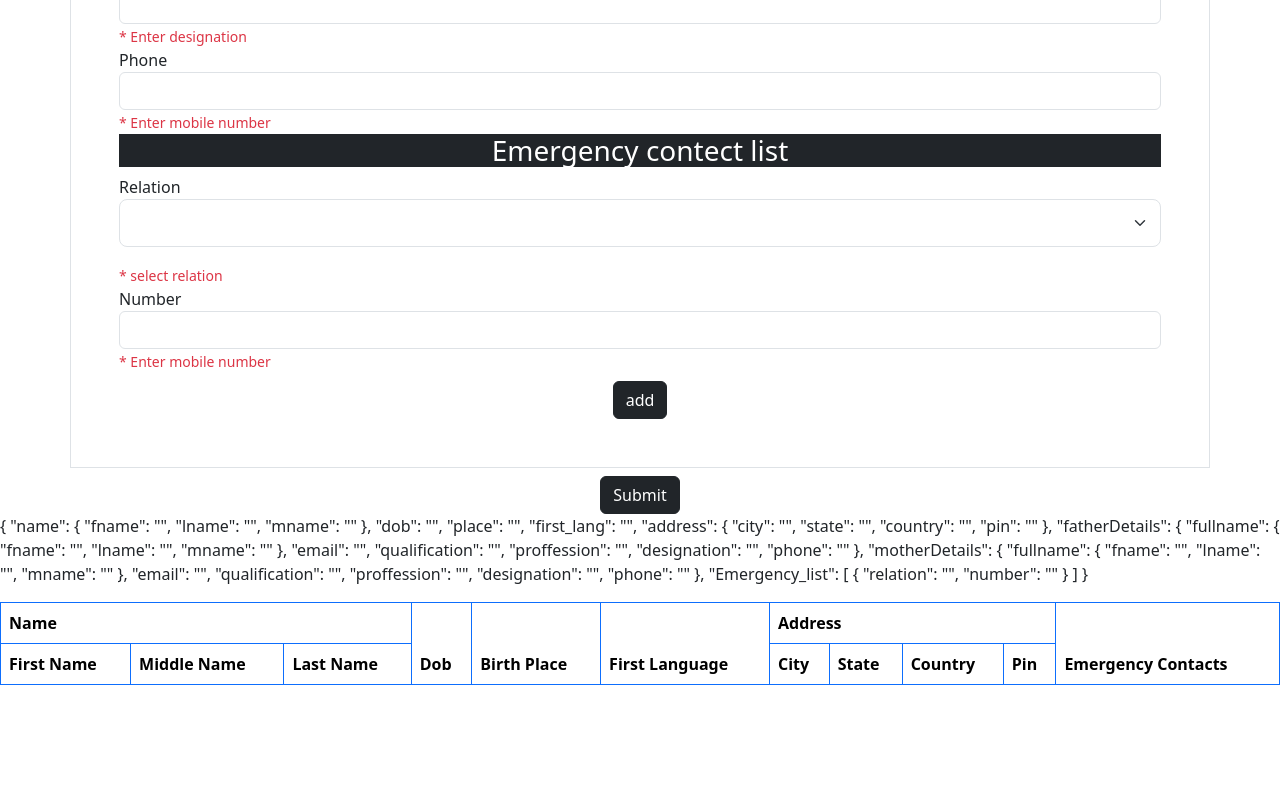
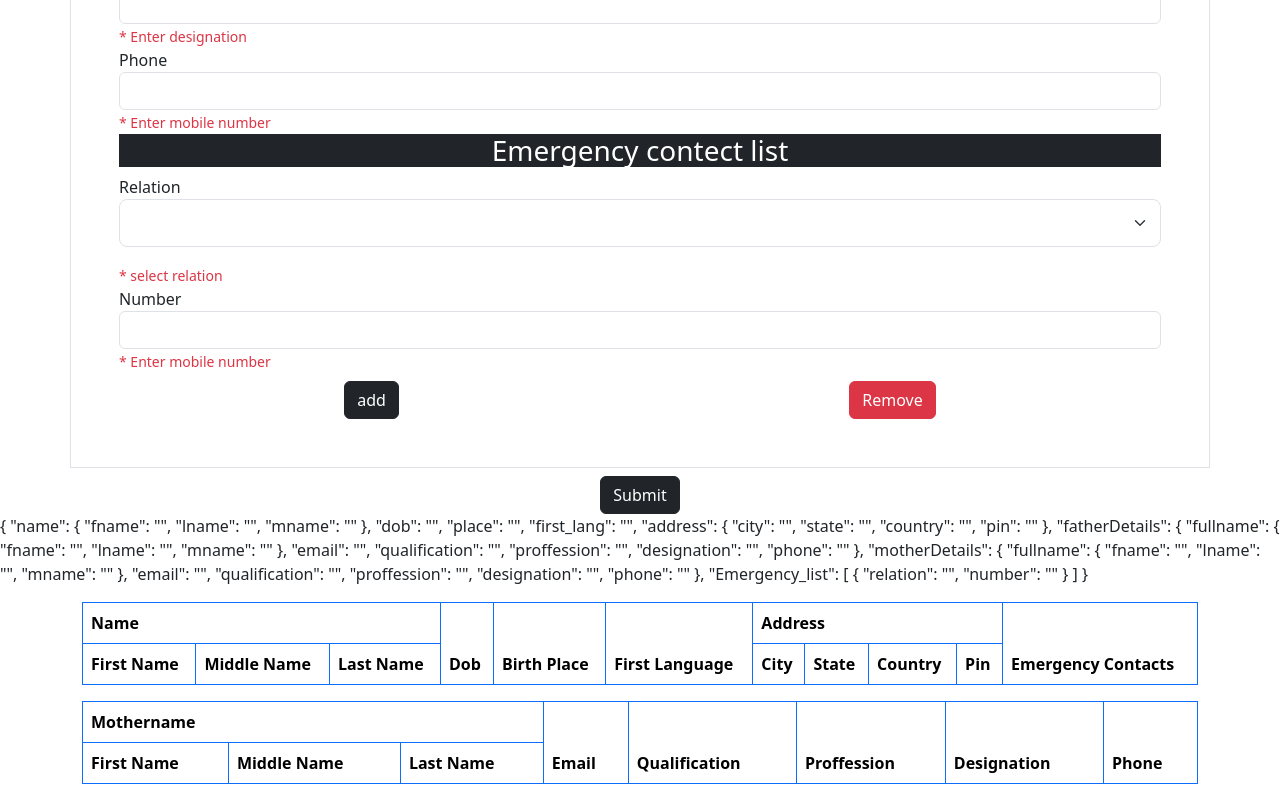
Before and after one commit to Jp8125/forms, an Angular app: page / in a window 1280 px wide. Shown: the part 2332-3132 px from the top of the page. Before the commit the page ends 3033 px from the top, so only its background shows below. Built offline with nearby package versions, Linux system fonts and the light colour scheme.

Commit message:
remove button added

```diff
--- a/src/app/addmission/addmission.component.html
+++ b/src/app/addmission/addmission.component.html
@@ -182,11 +182,13 @@
                </div>
             </div>
         </div>
-        <div class="d-flex justify-content-center"><button class="btn btn-dark mt-2" (click)="addContect()">add</button></div>
+        <div class="d-flex justify-content-around"><button class="btn btn-dark mt-2" (click)="addContect()">add</button><button class="btn btn-danger mt-2" (click)="removeContect()">Remove</button></div>
     </div>
   </div>
   <div class="d-flex justify-content-center"><button class="btn btn-dark mt-2" (click)="addStudent()">Submit</button></div>
   <p>{{ student.value | json }}</p>
+</form>
+ <div class="container">
     <table class="table table-bordered border-primary">
       <thead>
           <tr>
@@ -205,8 +207,6 @@
               <th>State</th>
               <th>Country</th>
               <th>Pin</th>
-
-
           </tr>
           <tr *ngFor="let student of Students">
               <td>{{student.name.fname}}</td>
@@ -232,4 +232,35 @@
           </tr>
       </thead>
     </table>
-</form>
+  </div>
+  <div class="container">
+    <table class="table table-bordered border-primary">
+      <thead>
+          <tr>
+              <th colspan="3">Mothername</th>
+              <th rowspan="2">Email</th>
+              <th rowspan="2">Qualification</th>
+              <th rowspan="2">Proffession</th>
+              <th rowspan="2">Designation</th>
+              <th rowspan="2">Phone</th>
+          </tr>
+          <tr>
+              <th>First Name</th>
+              <th>Middle Name</th>
+              <th>Last Name</th>
+
+          </tr>
+          <tr *ngFor="let student of Students">
+              <td>{{student.motherDetails.fullname.fname}}</td>
+              <td> {{student.motherDetails.fullname.mname}}</td>
+              <td> {{student.motherDetails.fullname.lname}}</td>
+              <td>{{student.motherDetails.email}}</td>
+
+              <td>{{student.motherDetails.qualification}}</td>
+              <td>{{student.motherDetails.proffession}}</td>
+              <td>{{student.motherDetails.designation}}</td>
+              <td>{{student.motherDetails.phone}}</td>
+          </tr>
+      </thead>
+    </table>
+  </div>
--- a/src/app/addmission/addmission.component.ts
+++ b/src/app/addmission/addmission.component.ts
@@ -137,6 +137,9 @@ export class AddmissionComponent {
       })
     );
   }
+  removeContect(){
+    this.list.removeAt(1)
+  }
   addStudent(){
     let name=this.name?.value
     let dob=this.dob?.value
```
Also changed, not shown: 1 other file (tests, documents, lock files or other folders). Lines whose indentation alone changed are shown as unchanged.
